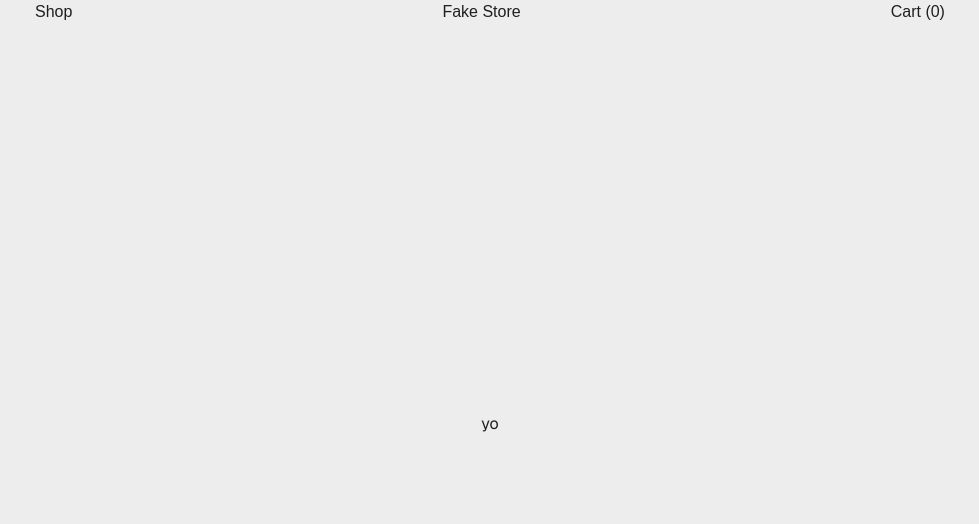
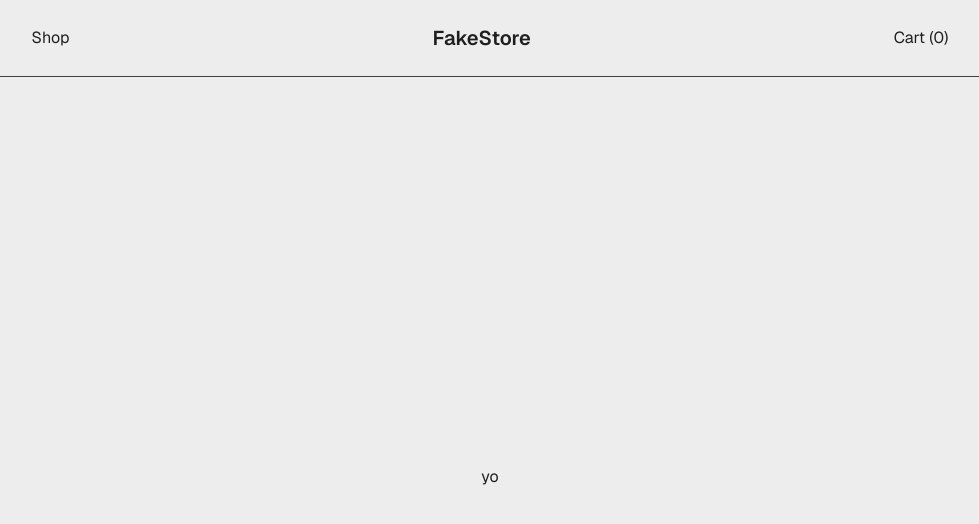
Before and after one commit to Splavacodo/shopping-cart, a Next.js app: page / in a window 1280 px wide. Shown: the top 524 px of the page, without its empty margins (150-1129 px from the left). Built offline with nearby package versions, Linux system fonts and the light colour scheme.

Commit message:
feat: Replaced temporary shop title nav div with a NavStoreHeader component with some basic initial styling

```diff
--- a/app/components/NavBar.tsx
+++ b/app/components/NavBar.tsx
@@ -1,14 +1,15 @@
 "use client";
 
 import { useCart } from "../contexts/CartContext";
+import NavStoreHeader from "./NavStoreHeader";
 
 export default function NavBar() {
     const { cart } = useCart();
 
     return (
-        <nav className="flex justify-around items-center">
+        <nav className="flex justify-around items-center py-6 border-b-zinc-700 border-b-1 font-sans">
             <div>Shop</div>
-            <div>Fake Store</div>
+            <NavStoreHeader/>
             <div>{`Cart (${cart.length})`}</div>
         </nav>
     )
--- /dev/null
+++ b/app/components/NavStoreHeader.tsx
@@ -0,0 +1,7 @@
+export default function NavStoreHeader() {
+    return (
+        <h1 className="font-semibold text-xl text-foreground">
+            FakeStore
+        </h1>
+    )
+}
```
